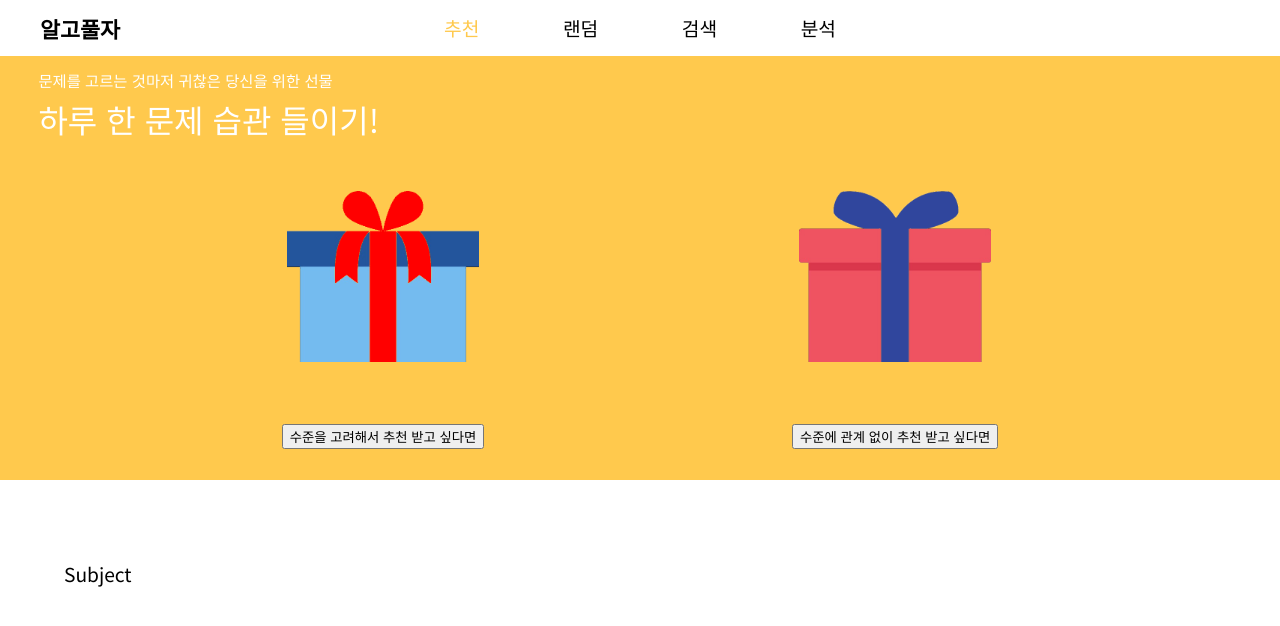
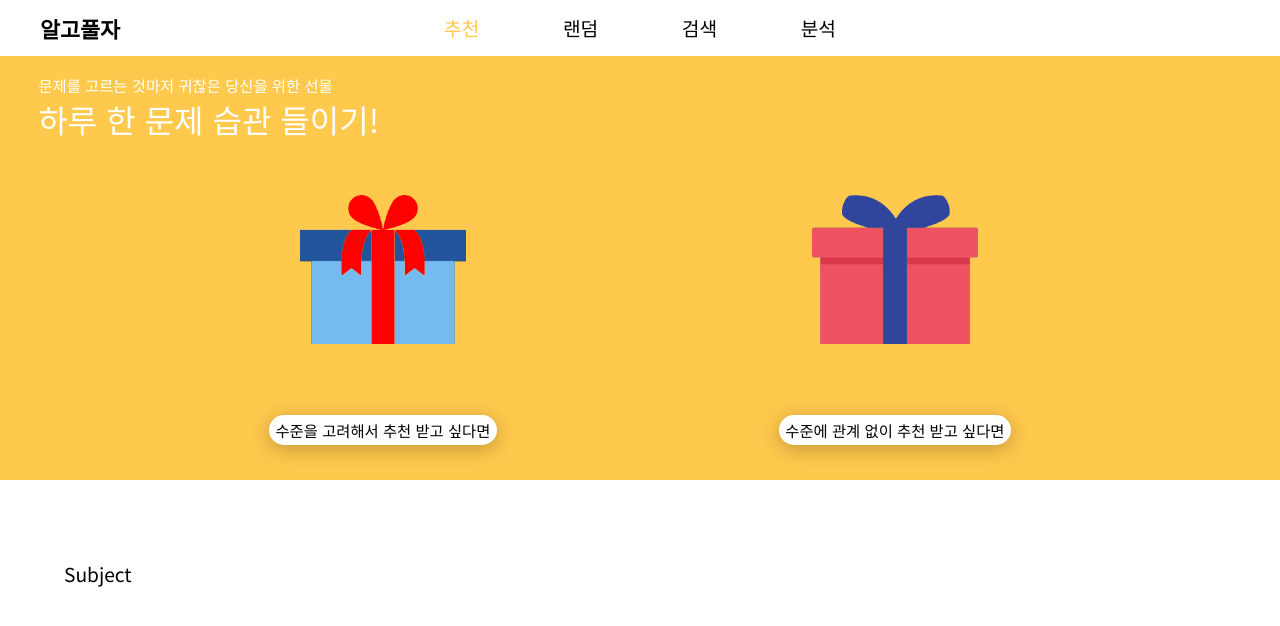
Before and after one commit to Algopulza/algopulza, a Next.js app in the folder frontend/: page /random in a window 1280 px wide. Shown: the top 626 px of the page. Built offline with nearby package versions, Linux system fonts and the light colour scheme.

Commit message:
S06P31A408-152 Feat: Gift Button 구조화

```diff
--- a/frontend/components/random/gift/GiftBox.tsx
+++ b/frontend/components/random/gift/GiftBox.tsx
@@ -11,7 +11,8 @@ const Container = styled.section`
 `
 
 const Canvas = styled.div`
-  width: 15vw;
+  width: 13vw;
+  cursor: pointer;
 `
 
 type TextProps = {
--- a/frontend/components/random/gift/GiftButton.tsx
+++ b/frontend/components/random/gift/GiftButton.tsx
@@ -1,7 +1,15 @@
 import styled from 'styled-components'
 
 const Button = styled.button`
+  padding: 0.5vh 0.5vw;
 
+  background: #FFFFFF;
+  border: none;
+  border-radius: 15px;
+  box-shadow: 0px 4px 20px rgba(0, 0, 0, 0.25);
+
+  font-size: 1.2vw;
+  cursor: pointer;
 `
 
 type TextProps = {
--- a/frontend/components/random/gift/GiftDescription.tsx
+++ b/frontend/components/random/gift/GiftDescription.tsx
@@ -16,7 +16,6 @@ const Text = styled.p`
 
 const Title = styled.p`
   margin: 0;
-  padding: 5px 0;
   font-size: 2.5vw;
 `
 
```
